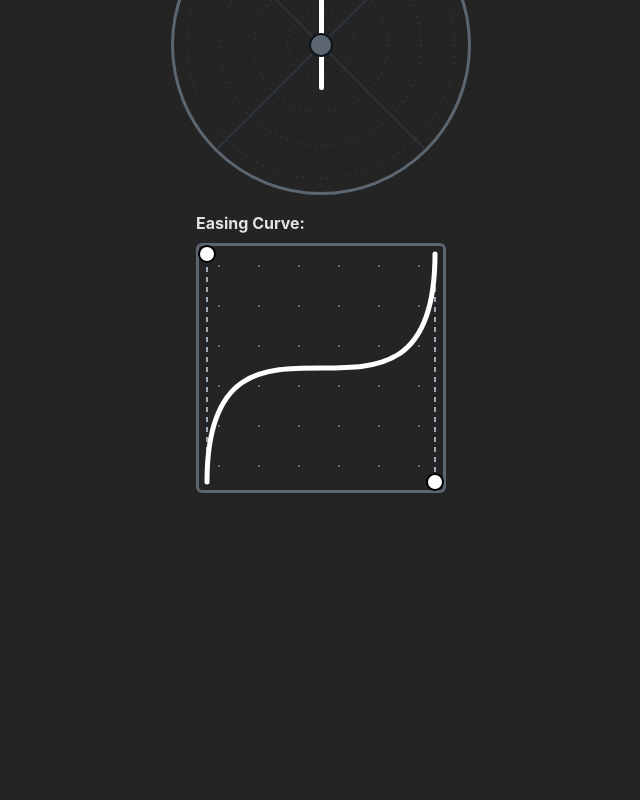
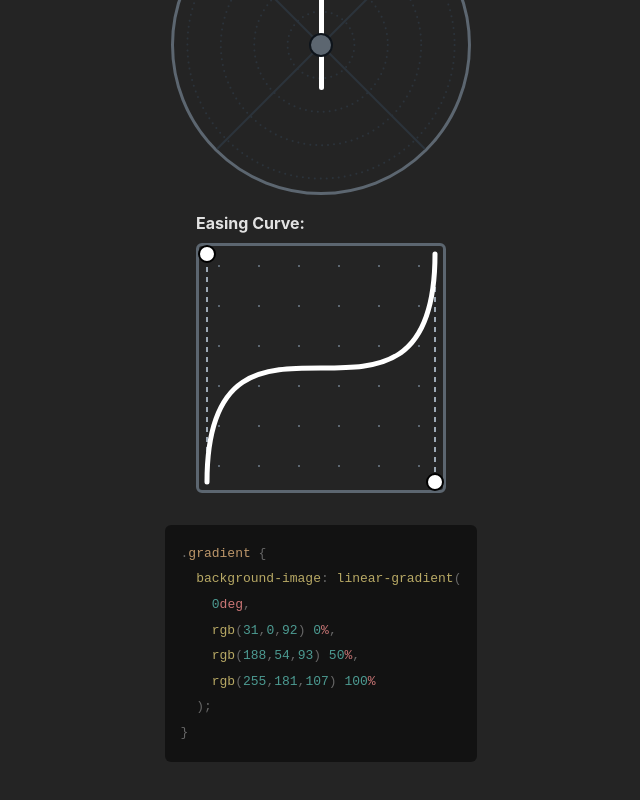
Before and after one commit to patryk-harasiuk/gradient-generator, a React (Vite) app: page / in a window 1280 px wide. Shown: the part 917-1717 px from the top of the page, without its empty margins (319-959 px from the left). Before the commit the page ends 1442 px from the top, so only its background shows below. Built offline with nearby package versions, Linux system fonts and the light colour scheme.

Commit message:
feat: display gradient css snippet

```diff
--- a/package.json
+++ b/package.json
@@ -25,6 +25,7 @@
     "eslint-plugin-react-hooks": "^4.6.0",
     "eslint-plugin-react-refresh": "^0.4.6",
     "prettier": "^3.4.2",
+    "shiki": "^3.7.0",
     "typescript": "^5.2.2",
     "vite": "^5.2.0"
   }
--- a/src/App.tsx
+++ b/src/App.tsx
@@ -10,6 +10,8 @@ import { Header } from "./components/Header/Header.tsx";
 import type { Coordinates } from "./types.ts";
 import { generateGradientStops } from "./utils/generateGradientStops.ts";
 import { VIEWBOX_SIZE } from "./const.ts";
+import { YourGradient } from "./components/YourGradient/YourGradient.tsx";
+import { formatGradientCssBlock } from "./utils/formatGradientCssBlock.ts";
 
 type Bezier = {
   startPoint: Coordinates;
@@ -89,9 +91,12 @@ function App() {
     .colors(precision + parsedColors.length)
     .map((color, index) => `${chroma(color).css()} ${gradientStops[index]}%`);
 
-  console.log(colorsWithMidpoints, "with midpoints");
+  const backgroundImage = `linear-gradient(${angle}deg,${colorsWithMidpoints})`;
+  const codeSnippet = `.gradient {${backgroundImage}}`;
 
-  const backgroundImage = `linear-gradient(${angle}deg,${colorsWithMidpoints})`;
+  const formattedCss = formatGradientCssBlock(backgroundImage);
+
+  console.log(formattedCss, "bg");
 
   useEffect(() => {
     document.documentElement.style.setProperty("--gradient", backgroundImage);
@@ -144,6 +149,8 @@ function App() {
         firstControlPoint={firstControlPoint}
         secondControlPoint={secondControlPoint}
       />
+
+      <YourGradient codeSnippet={formatGradientCssBlock(codeSnippet)} />
     </div>
   );
 }
--- a/src/components/YourGradient/YourGradient.module.css
+++ b/src/components/YourGradient/YourGradient.module.css
@@ -34,3 +34,23 @@
   line-height: 1.6;
   font-family: "Consolas";
 }
+
+.code {
+  display: flex;
+  flex-direction: column;
+}
+
+.codeText {
+  font-family: "Consolas";
+}
+
+.shikiWrapper :global(pre.shiki) {
+  white-space: pre-wrap;
+  padding: 1rem;
+  border-radius: 6px;
+  margin: 1em 0;
+  overflow-x: auto;
+  font-family: "Consolas", "Courier New", monospace;
+  line-height: 1.6;
+  text-align: left;
+}
--- a/src/components/YourGradient/YourGradient.tsx
+++ b/src/components/YourGradient/YourGradient.tsx
@@ -1,3 +1,38 @@
-export const YourCode = () => {
-  return <div></div>;
+import { useEffect, useState } from "react";
+import styles from "./YourGradient.module.css";
+import { getHighlighterSingleton } from "../../utils/shiki";
+
+type Props = {
+  codeSnippet: string;
 };
+
+export const YourGradient = ({ codeSnippet }: Props) => {
+  const [html, setHtml] = useState("Loading...");
+
+  useEffect(() => {
+    let isMounted = true;
+
+    async function highlight() {
+      const highlighter = await getHighlighterSingleton();
+
+      const result = highlighter.codeToHtml(codeSnippet, {
+        lang: "css",
+        theme: "vitesse-dark",
+      });
+      if (isMounted) setHtml(result);
+    }
+
+    highlight();
+
+    return () => {
+      isMounted = false;
+    };
+  }, [codeSnippet]);
+
+  return (
+    <div
+      dangerouslySetInnerHTML={{ __html: html }}
+      className={styles.shikiWrapper}
+    />
+  );
+};
--- /dev/null
+++ b/src/utils/formatGradientCssBlock.ts
@@ -0,0 +1,40 @@
+export function formatGradientCssBlock(input: string): string {
+  const match = input.match(/linear-gradient\((.*)\)/);
+  if (!match) {
+    return `.gradient {\n  background-image: linear-gradient();\n}`;
+  }
+
+  const gradientContent = match[1];
+
+  const parts: string[] = [];
+  let current = "";
+  let depth = 0;
+
+  for (let i = 0; i < gradientContent.length; i++) {
+    const char = gradientContent[i];
+
+    if (char === "(") depth++;
+    if (char === ")") depth--;
+
+    if (char === "," && depth === 0) {
+      parts.push(current.trim());
+      current = "";
+    } else {
+      current += char;
+    }
+  }
+
+  if (current.trim()) parts.push(current.trim());
+
+  const formatted = parts
+    .map((line, i) => `    ${line}${i < parts.length - 1 ? "," : ""}`)
+    .join("\n");
+
+  return [
+    ".gradient {",
+    "  background-image: linear-gradient(",
+    formatted,
+    "  );",
+    "}",
+  ].join("\n");
+}
--- /dev/null
+++ b/src/utils/shiki.ts
@@ -0,0 +1,14 @@
+import { createHighlighter } from "shiki";
+
+let highlighter: Awaited<ReturnType<typeof createHighlighter>> | null = null;
+
+export async function getHighlighterSingleton() {
+  if (!highlighter) {
+    highlighter = await createHighlighter({
+      themes: ["vitesse-dark"],
+      langs: ["css"],
+    });
+  }
+
+  return highlighter;
+}
```
Also changed, not shown: 1 other file (tests, documents, lock files or other folders).
